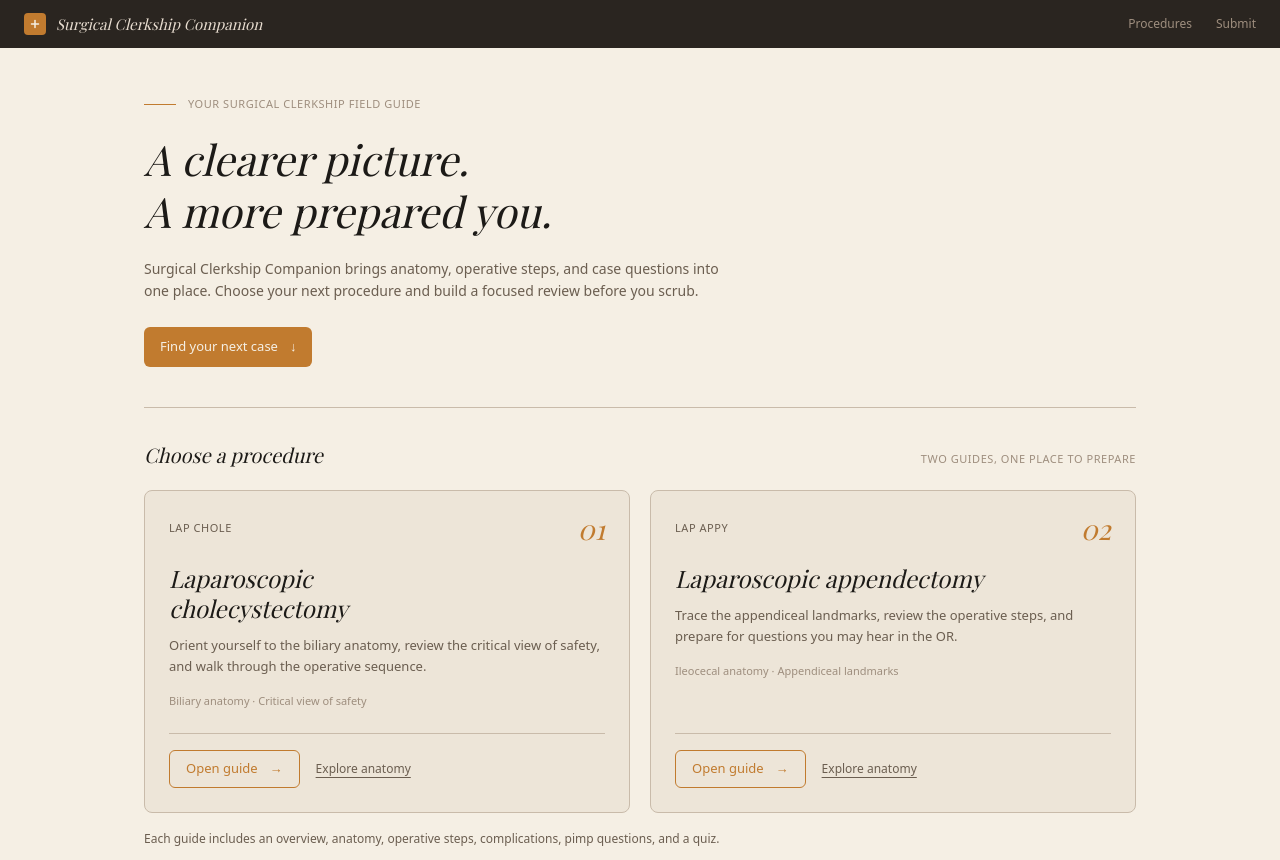
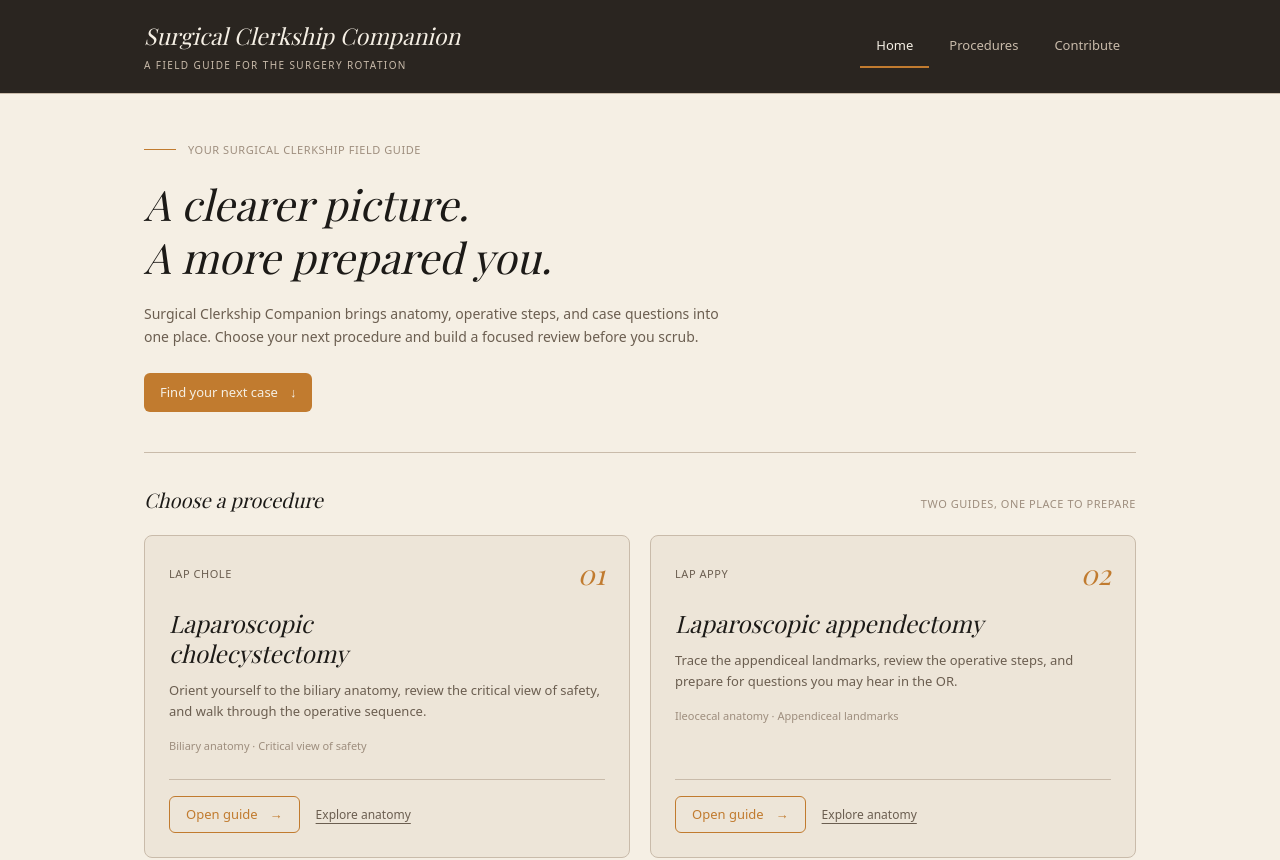
Before and after one commit to firasmoussa/surgical-clerkship-companion, a Next.js app: page / in a window 1280 px wide. Shown: the top 860 px of the page. Built offline with nearby package versions, Linux system fonts and the light colour scheme.

Commit message:
feat: redesign site navigation with atlas wordmark and active links

```diff
--- /dev/null
+++ b/src/app/components/SiteHeader.tsx
@@ -0,0 +1,47 @@
+"use client";
+
+import Link from "next/link";
+import { usePathname } from "next/navigation";
+
+const navigation = [
+  { label: "Home", href: "/" },
+  { label: "Procedures", href: "/procedures" },
+  { label: "Contribute", href: "/submit" },
+];
+
+export default function SiteHeader() {
+  const pathname = usePathname();
+
+  return (
+    <header className="border-b border-border-warm bg-charcoal">
+      <a href="#main-content" className="sr-only focus:not-sr-only focus:fixed focus:left-4 focus:top-4 focus:z-50 focus:rounded-md focus:bg-parchment focus:px-4 focus:py-3 focus:text-ink focus:outline-2 focus:outline-ochre">
+        Skip to content
+      </a>
+      <div className="mx-auto flex max-w-5xl flex-col gap-4 px-4 pt-5 sm:flex-row sm:items-center sm:justify-between sm:gap-6 sm:py-5">
+        <Link href="/" aria-label="Surgical Clerkship Companion home" className="self-start rounded-sm focus-visible:outline-2 focus-visible:outline-offset-4 focus-visible:outline-ochre">
+          <span className="block font-serif italic text-[21px] font-normal leading-snug text-parchment sm:text-[23px]">
+            Surgical Clerkship Companion
+          </span>
+          <span className="mt-1.5 block text-[10px] uppercase tracking-[0.14em] text-border-warm">
+            A field guide for the surgery rotation
+          </span>
+        </Link>
+        <nav aria-label="Main navigation" className="flex w-full items-center gap-1 border-t border-border-warm/20 pt-1 sm:w-auto sm:shrink-0 sm:border-0 sm:pt-0">
+          {navigation.map(({ label, href }) => {
+            const active = href === "/" ? pathname === "/" : pathname === href || pathname.startsWith(`${href}/`);
+            return (
+              <Link
+                key={href}
+                href={href}
+                aria-current={active ? "page" : undefined}
+                className={`inline-flex min-h-11 flex-1 items-center justify-center border-b-2 px-4 py-2.5 text-[13px] transition-colors focus-visible:outline-2 focus-visible:-outline-offset-2 focus-visible:outline-ochre sm:flex-none ${active ? "border-ochre text-parchment font-medium" : "border-transparent text-border-warm hover:border-border-warm/50 hover:text-parchment"}`}
+              >
+                {label}
+              </Link>
+            );
+          })}
+        </nav>
+      </div>
+    </header>
+  );
+}
--- a/src/app/layout.tsx
+++ b/src/app/layout.tsx
@@ -1,5 +1,6 @@
 import type { Metadata } from "next";
 import { Playfair_Display } from "next/font/google";
+import SiteHeader from "./components/SiteHeader";
 import "./globals.css";
 
 const playfair = Playfair_Display({
@@ -19,31 +20,10 @@ export default function RootLayout({ children }: { children: React.ReactNode })
     <html lang="en">
       <body className={`${playfair.variable} min-h-screen bg-parchment text-ink antialiased`}>
 
-        <header className="bg-charcoal px-6 h-12 flex items-center justify-between">
-          <a href="/" className="flex items-center gap-2.5 no-underline">
-            <div className="w-[22px] h-[22px] bg-ochre rounded-[4px] flex items-center justify-center flex-shrink-0">
-              <svg width="10" height="10" viewBox="0 0 10 10" fill="none">
-                <line x1="5" y1="1.5" x2="5" y2="8.5" stroke="#F5EFE4" strokeWidth="1.5" strokeLinecap="round"/>
-                <line x1="1.5" y1="5" x2="8.5" y2="5" stroke="#F5EFE4" strokeWidth="1.5" strokeLinecap="round"/>
-              </svg>
-            </div>
-            <span className="font-serif italic text-[15px] text-[#E8DDD0]">
-              Surgical Clerkship Companion
-            </span>
-          </a>
-
-          <nav className="flex items-center gap-6">
-            <a href="/procedures" className="text-[12px] text-muted hover:text-[#E8DDD0] transition-colors">
-              Procedures
-            </a>
-            <a href="/submit" className="text-[12px] text-muted hover:text-[#E8DDD0] transition-colors">
-              Submit
-            </a>
-          </nav>
-        </header>
+        <SiteHeader />
 
         <div className="mx-auto max-w-5xl px-4">
-          <main className="pb-16">{children}</main>
+          <main id="main-content" tabIndex={-1} className="pb-16">{children}</main>
 
           <footer className="border-t border-border-warm py-6 text-xs text-muted">
             Educational use only. Not clinical guidance.
```
